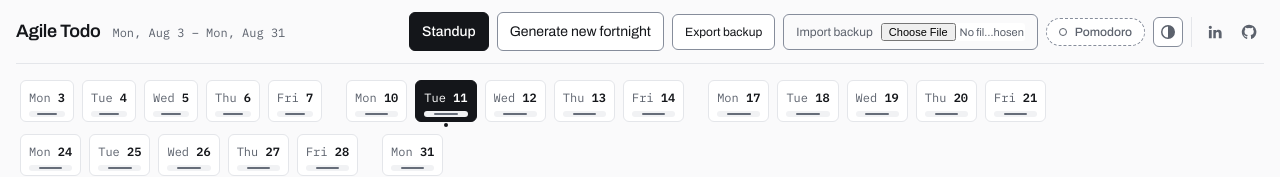
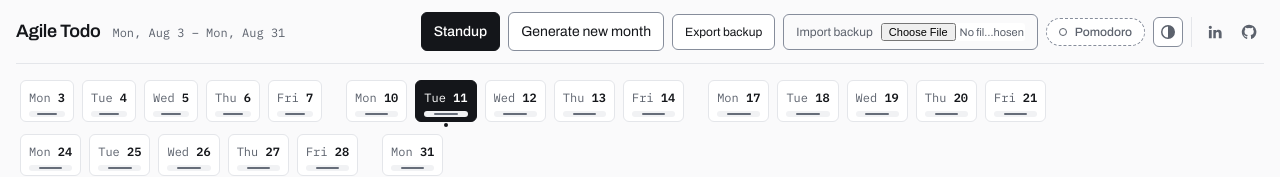
Before and after one commit to JoanEsquivel/agile-todo-app, a React (Vite) app: page / in a window 1280 px wide. Shown: the top 177 px of the page. Built offline with nearby package versions, Linux system fonts and the light colour scheme.

Commit message:
refactor: replace 'fortnight' with 'month' in UI text and tests

```diff
--- a/src/App.tsx
+++ b/src/App.tsx
@@ -51,7 +51,7 @@ export default function App() {
     // Not board mutation, so no read-only gate — the timer works while
     // viewing a past fortnight.
     { id: 'pomodoro', label: 'Pomodoro timer', run: () => setPomodoroOpen(true) },
-    { id: 'generate-fortnight', label: 'Generate new fortnight', run: () => setConfirmRegenerateOpen(true) },
+    { id: 'generate-fortnight', label: 'Generate new month', run: () => setConfirmRegenerateOpen(true) },
     { id: 'keyboard-shortcuts', label: 'Keyboard shortcuts', run: () => setShortcutsOpen(true) },
   ];
 
@@ -70,7 +70,7 @@ export default function App() {
         </div>
         <div className={styles.headerActions}>
           <button className={styles.primaryAction} onClick={() => setStandupOpen(true)}>Standup</button>
-          <button onClick={() => setConfirmRegenerateOpen(true)}>Generate new fortnight</button>
+          <button onClick={() => setConfirmRegenerateOpen(true)}>Generate new month</button>
           <FortnightSwitcher />
           <BackupControls />
           <PomodoroWidget onOpenModal={() => setPomodoroOpen(true)} />
@@ -85,17 +85,17 @@ export default function App() {
         </p>
       )}
       {selectFortnightExpired(state) && (
-        <p className={styles.banner} role="alert">This fortnight has ended. Generate a new one to continue.</p>
+        <p className={styles.banner} role="alert">This month has ended. Generate a new month to continue.</p>
       )}
       {selectIsReadOnly(state) && (
-        <p className={styles.bannerMuted} role="status">Viewing a past fortnight (read-only).</p>
+        <p className={styles.bannerMuted} role="status">Viewing a past month (read-only).</p>
       )}
       <FortnightTape />
       <FortnightBoard />
       {standupOpen && <StandupModal onClose={() => setStandupOpen(false)} />}
       {confirmRegenerateOpen && (
         <ConfirmDialog
-          title="Generate new fortnight?"
+          title="Generate new month?"
           message="Incomplete todos carry over automatically. This can't be undone."
           confirmLabel="Generate"
           onConfirm={() => { regenerateFortnight(); setConfirmRegenerateOpen(false); }}
--- a/src/components/commands/ShortcutsOverlay.tsx
+++ b/src/components/commands/ShortcutsOverlay.tsx
@@ -5,8 +5,8 @@ const SHORTCUTS: Array<{ combo: string[]; description: string }> = [
   { combo: ['⌘', 'K'], description: 'Command palette (also Ctrl+K)' },
   { combo: ['?'], description: 'Show this overlay' },
   { combo: ['←', '→'], description: 'Previous / next day' },
-  { combo: ['Home'], description: 'First day of the fortnight' },
-  { combo: ['End'], description: 'Last day of the fortnight' },
+  { combo: ['Home'], description: 'First day of the month' },
+  { combo: ['End'], description: 'Last day of the month' },
   { combo: ['T'], description: 'Jump to today' },
   { combo: ['N'], description: 'New todo' },
   { combo: ['⇧', 'N'], description: 'New note' },
--- a/src/components/history/FortnightSwitcher.tsx
+++ b/src/components/history/FortnightSwitcher.tsx
@@ -10,7 +10,7 @@ export function FortnightSwitcher() {
   if (fortnights.length < 2) return null;
 
   return (
-    <select className={styles.select} aria-label="Fortnight" value={viewedId ?? ''}
+    <select className={styles.select} aria-label="Month" value={viewedId ?? ''}
       onChange={(e) => viewFortnight(e.target.value)}>
       {[...fortnights].reverse().map((f) => (
         <option key={f.id} value={f.id}>
```
Also changed, not shown: 2 other files (tests, documents, lock files or other folders).
